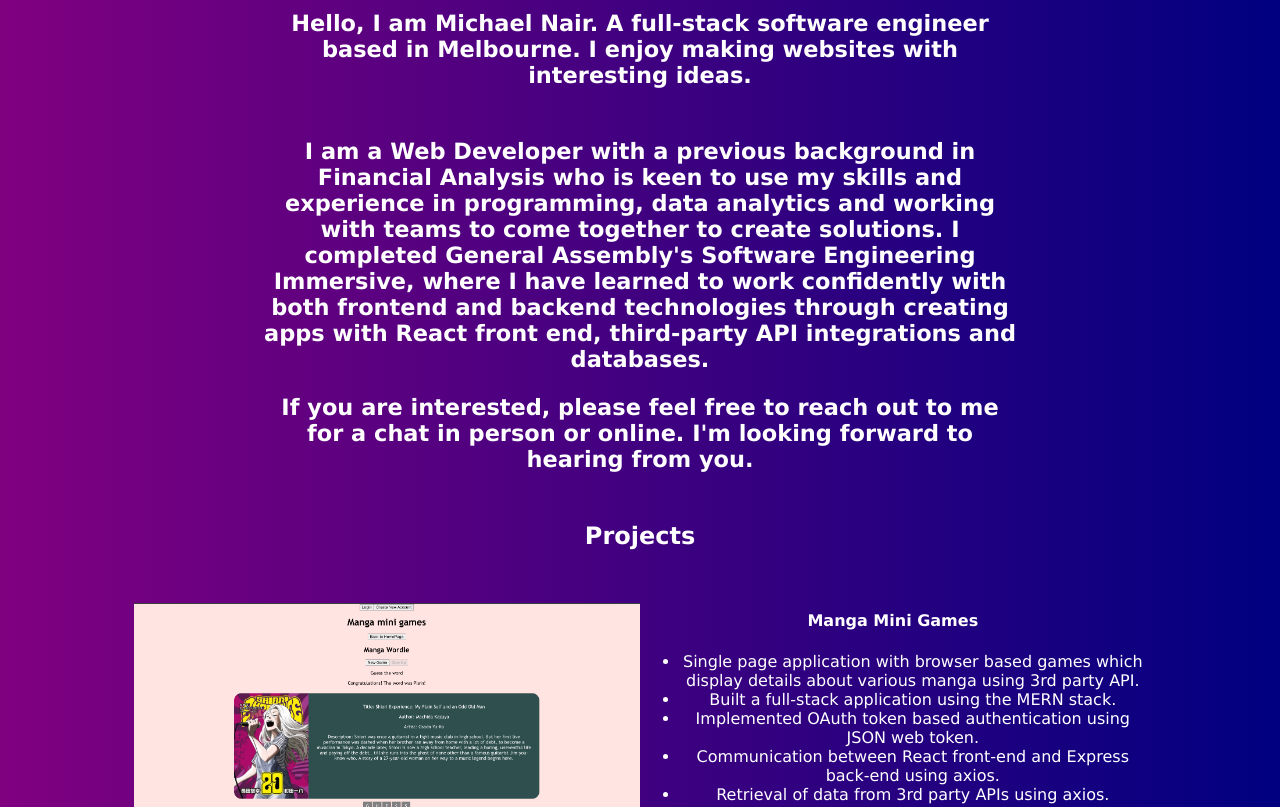
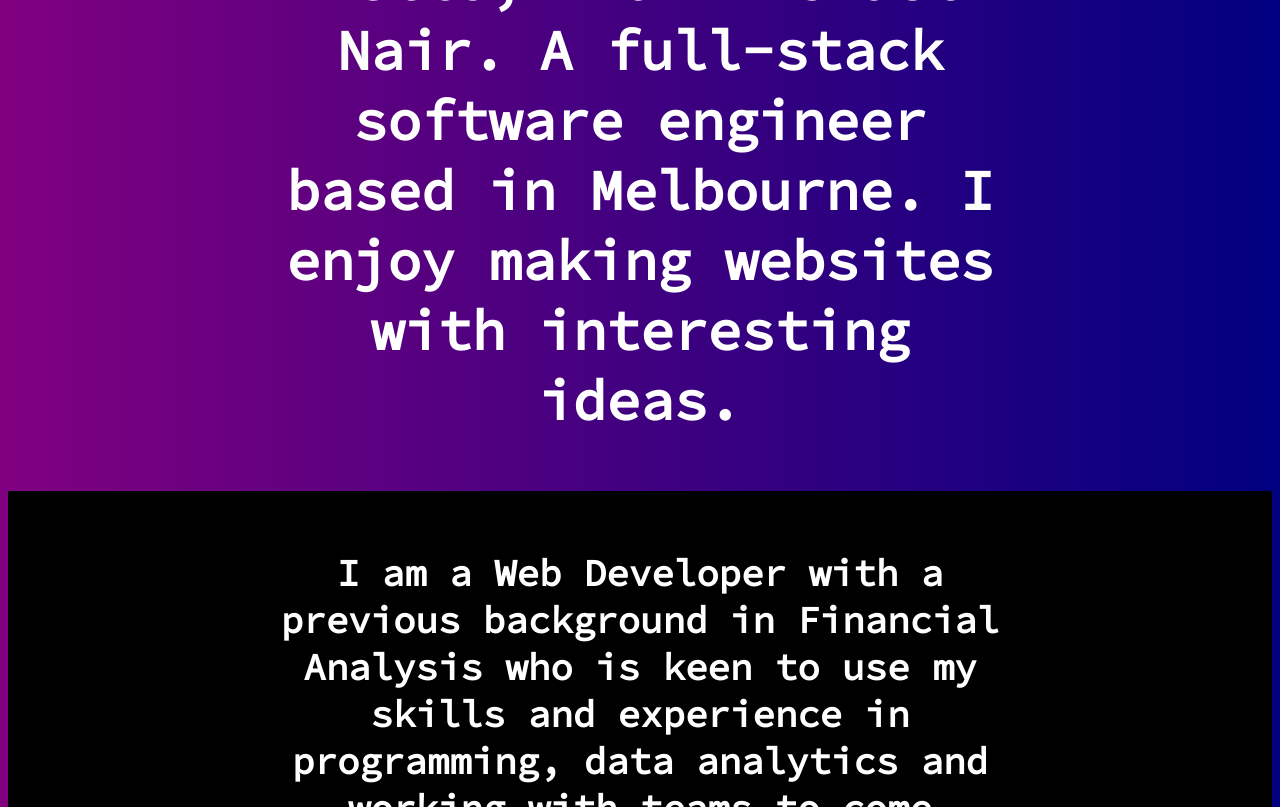
Before and after one commit to MichaelPNair/portfolio, a website: page index.html in a window 1280 px wide. Shown: the part 173-980 px from the top of the page. Drawn offline with Linux system fonts and the light colour scheme.

Commit message:
change font

```diff
--- a/index.html
+++ b/index.html
@@ -5,6 +5,9 @@
     <meta name="viewport" content="width=device-width, initial-scale=1.0">
     <title>Michael Nair's Portfolio</title>
     <link rel="stylesheet" href="style.css">
+    <link rel="preconnect" href="https://fonts.googleapis.com">
+    <link rel="preconnect" href="https://fonts.gstatic.com" crossorigin>
+    <link href="https://fonts.googleapis.com/css2?family=Hanken+Grotesk&family=Source+Code+Pro&display=swap" rel="stylesheet">
 </head>
 <body>
     <div class="links">
@@ -15,7 +18,7 @@
         <a href="https://www.linkedin.com/in/michael-nair/" target="_blank">Linkedin</a>
     </div>
     <div class="about">
-        <h1>Michael Nair's Portfolio</h1>
+
         <h3>Hello, I am Michael Nair. A full-stack software engineer based in Melbourne. I enjoy making websites with interesting ideas.</h3>
     </div>
 
--- a/style.css
+++ b/style.css
@@ -41,7 +41,9 @@ img {
     margin-top: 50px;
     padding-left: 20%;
     padding-right: 20%;
-    font-size: larger;
+    font-size: 3em;
+    font-family: 'Hanken Grotesk', sans-serif;
+    font-family: 'Source Code Pro', monospace;
 }
 
 .more-about {
@@ -49,12 +51,24 @@ img {
     margin-bottom: 50px;
     padding-left: 20%;
     padding-right: 20%;
-    font-size: larger;
+    padding-top: 20px;
+    padding-bottom: 20px;
+    font-size: 2em;
+    background-color: black;
+    font-family: 'Hanken Grotesk', sans-serif;
+    font-family: 'Source Code Pro', monospace;
 }
 
 .project-section {
     display: flex;
     justify-content: center;
+    font-family: 'Hanken Grotesk', sans-serif;
+    font-family: 'Source Code Pro', monospace;
+}
+
+#projects {
+    font-family: 'Hanken Grotesk', sans-serif;
+    font-family: 'Source Code Pro', monospace;
 }
 
 .projects {
```
